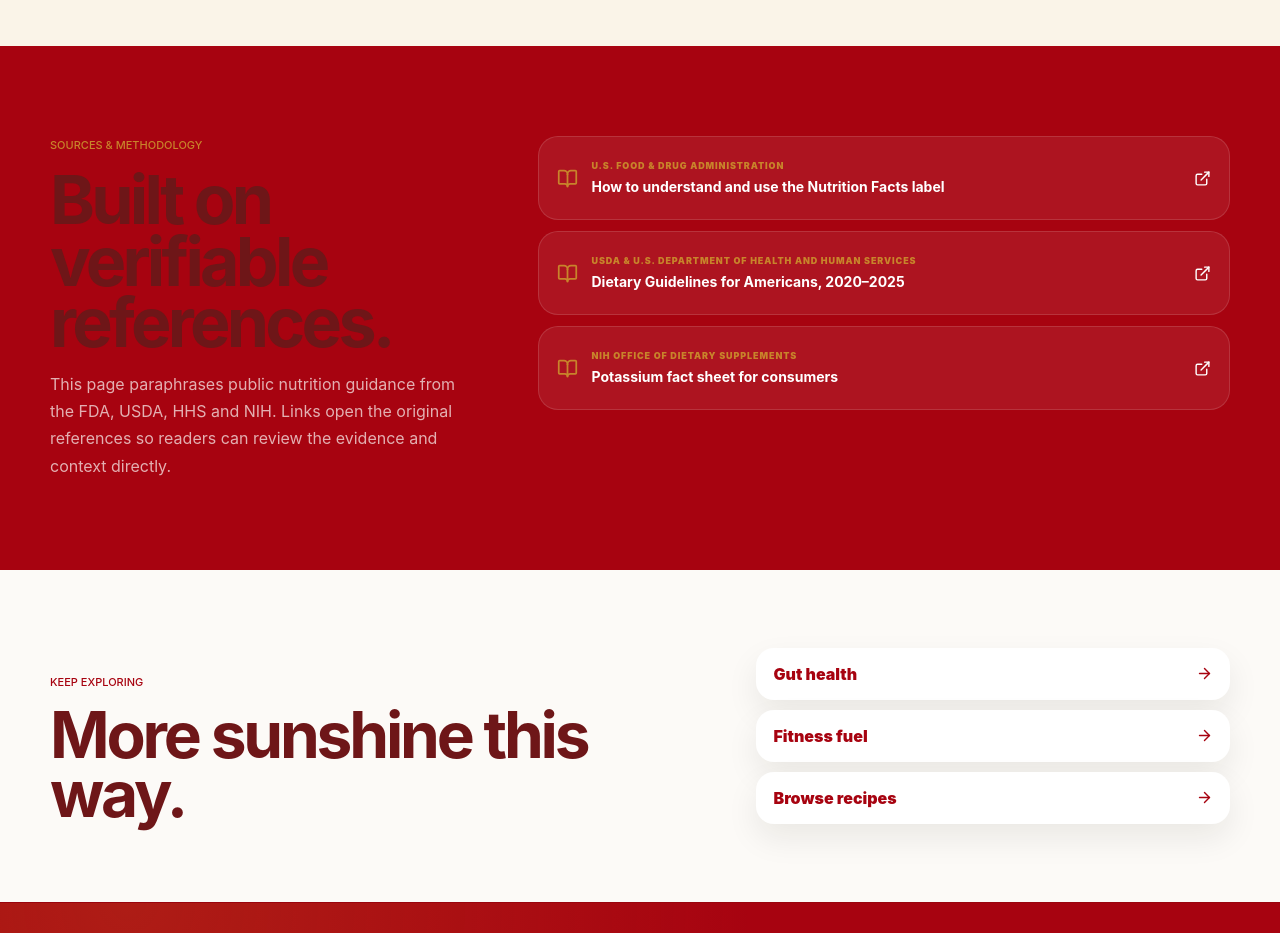
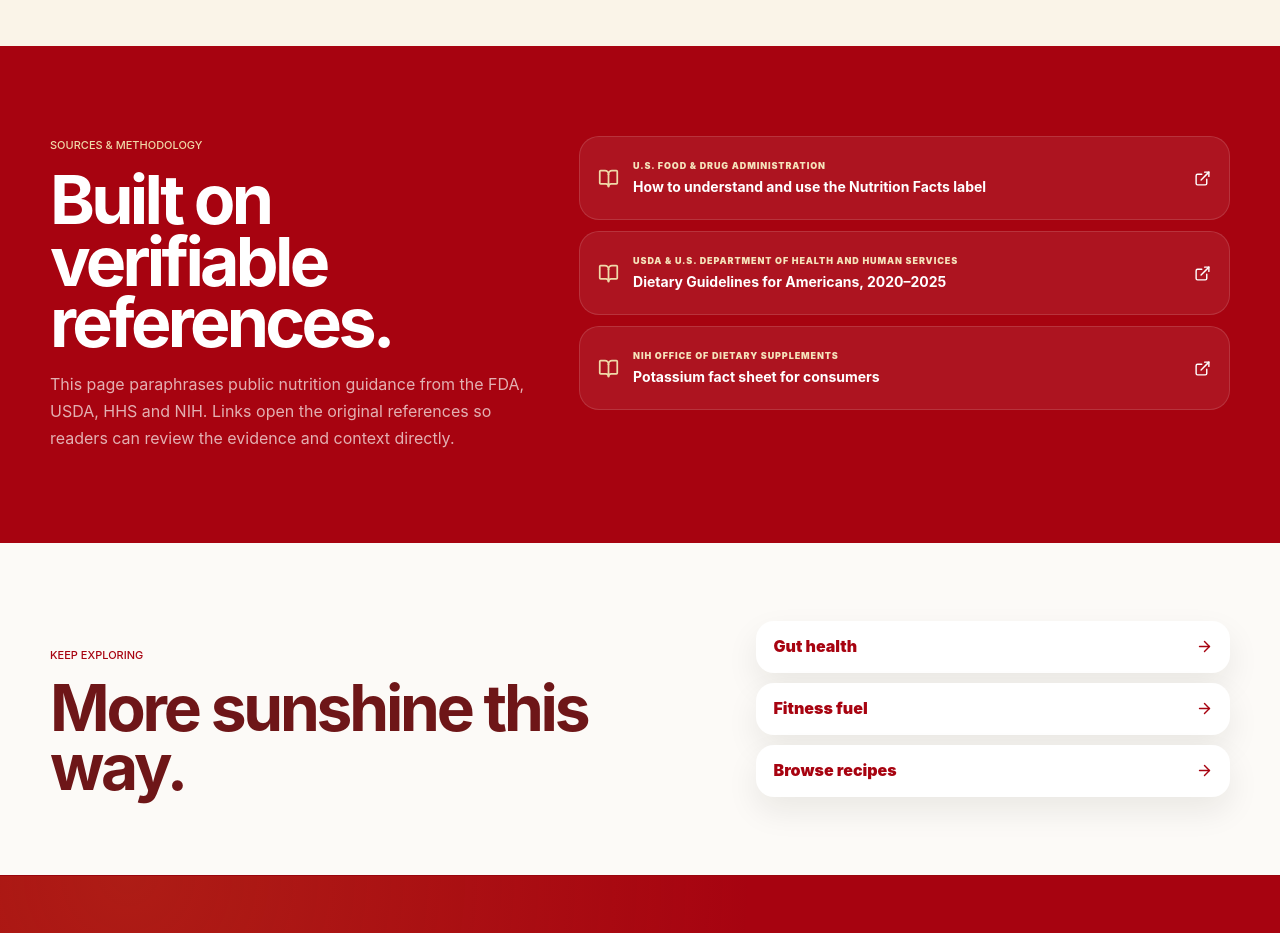
Before and after one commit to imadJHR/naturesdates, a Next.js app: page /health-and-wellness in a window 1280 px wide. Shown: the part 3180-4113 px from the top of the page. Built offline with nearby package versions, Linux system fonts and the light colour scheme; no server answers.

Commit message:
fix: sources section contrast + balance — headline white on red, kicker/icons light gold, tighter grid gap (kid-nutrition + all wellness pages)

```diff
--- a/app/legacy-content-pages.css
+++ b/app/legacy-content-pages.css
@@ -50,15 +50,15 @@
 .story-facts-grid article:nth-child(3) p { color: rgba(252, 250, 247, .78); }
 .story-sources-section { padding: 90px 0; background: #a70310; color: white; }
 .story-sources-inner { display: grid; gap: 36px; }
-.story-sources-inner h2 { color: white; }
-.story-sources-inner .info-kicker { color: #c8842b; }
+.story-sources-section .story-sources-inner h2 { color: #ffffff; }
+.story-sources-inner .info-kicker { color: #f0d9a8; }
 .story-sources-inner > div > p:last-child { color: rgba(252, 250, 247, .7); }
 .story-source-list { display: grid; gap: 11px; }
 .story-source-list a { min-height: 84px; display: grid; grid-template-columns: auto 1fr auto; align-items: center; gap: 14px; padding: 16px 18px; border: 1px solid rgba(252, 250, 247, .13); border-radius: 20px; background: rgba(252, 250, 247, .07); color: white; transition: transform .2s ease, background .2s ease; }
 .story-source-list a:hover { transform: translateY(-3px); background: rgba(252, 250, 247, .12); }
-.story-source-list a > svg:first-child { color: #c8842b; }
+.story-source-list a > svg:first-child { color: #f0d9a8; }
 .story-source-list span { display: grid; gap: 4px; }
-.story-source-list small { color: #c8842b; font-size: 9px; font-weight: 1000; letter-spacing: .1em; text-transform: uppercase; }
+.story-source-list small { color: #f5e3bb; font-size: 9px; font-weight: 1000; letter-spacing: .1em; text-transform: uppercase; }
 .story-source-list strong { font-size: 14px; line-height: 1.35; }
 .local-tool-section { padding: 86px 0; background: var(--brown); color: white; }
 .local-builder-heading { max-width: 760px; margin-bottom: 38px; }
@@ -153,7 +153,7 @@
   .builder-grid { grid-template-columns: minmax(0, 1.4fr) minmax(300px, .6fr); gap: 28px; }
   .contact-form-shell { grid-template-columns: minmax(0, .82fr) minmax(440px, 1.18fr); gap: 56px; align-items: start; }
   .info-related-inner { grid-template-columns: 1fr minmax(360px, .7fr); }
-  .story-sources-inner { grid-template-columns: minmax(0, .75fr) minmax(480px, 1.25fr); align-items: start; gap: 72px; }
+  .story-sources-inner { grid-template-columns: minmax(0, .85fr) minmax(440px, 1.15fr); align-items: start; gap: 48px; }
 }
 
 /* FAQ page */
```
